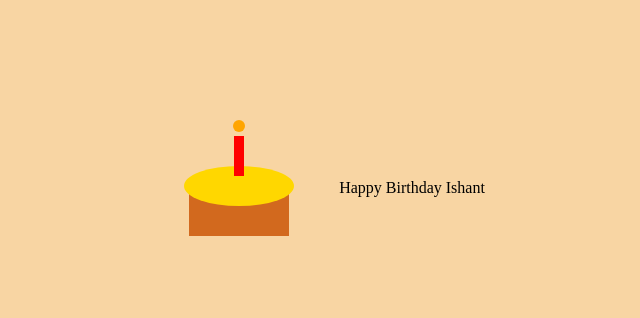
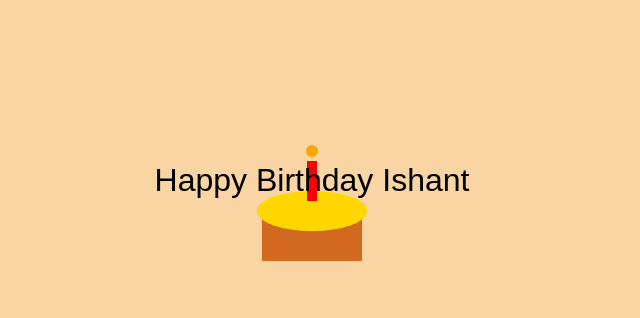
Before and after one commit to Swastik2399/demorun, a plain HTML site: page index.html in a window 1280 px wide. Shown: the part 220-538 px from the top of the page, without its empty margins (328-968 px from the left). Drawn offline with Linux system fonts and the light colour scheme.

Commit message:
style.css

```diff
--- a/style.css
+++ b/style.css
@@ -4,11 +4,13 @@ body {
     align-items: center;
     height: 100vh;
     background-color: #f8d5a3;
+    overflow: hidden;
 }
 
 .cake-container {
     position: relative;
     cursor: pointer;
+    margin-top: 50px;
 }
 
 @keyframes cutCake {
@@ -20,3 +22,43 @@ body {
     0% { opacity: 1; }
     100% { opacity: 0; }
 }
+
+@keyframes balloonFloat {
+    0% { transform: translateY(100vh); }
+    100% { transform: translateY(-100vh); }
+}
+
+.balloons {
+    position: absolute;
+    width: 100%;
+    height: 100%;
+    top: 0;
+    left: 0;
+    pointer-events: none;
+}
+
+.balloon {
+    width: 30px;
+    height: 50px;
+    background-color: rgba(255, 0, 0, 0.7);
+    border-radius: 50%;
+    position: absolute;
+    bottom: -100px;
+    animation: balloonFloat 5s ease-out forwards;
+}
+
+#message {
+    position: absolute;
+    top: 50%;
+    left: 50%;
+    transform: translate(-50%, -50%);
+    font-size: 2em;
+    font-family: 'Cursive', sans-serif;
+    opacity: 0;
+    animation: fadeInText 3s ease forwards;
+}
+
+@keyframes fadeInText {
+    0% { opacity: 0; }
+    100% { opacity: 1; }
+}
```
